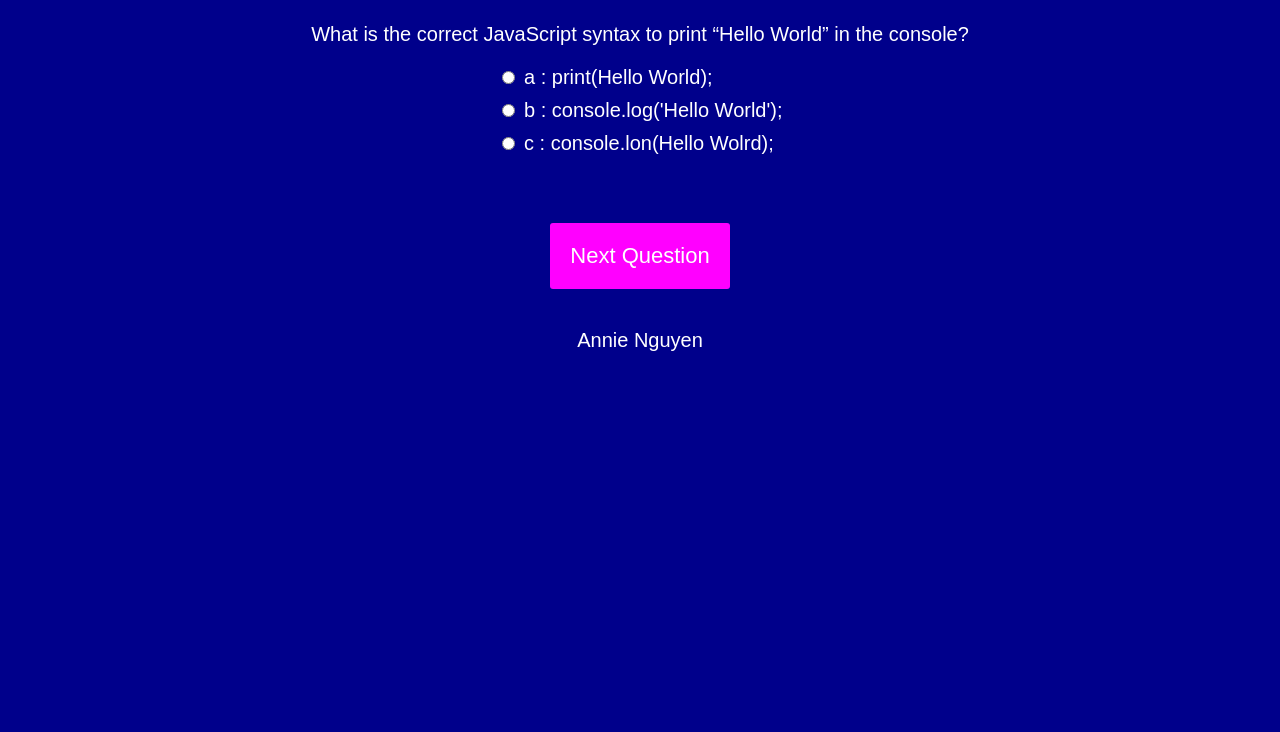
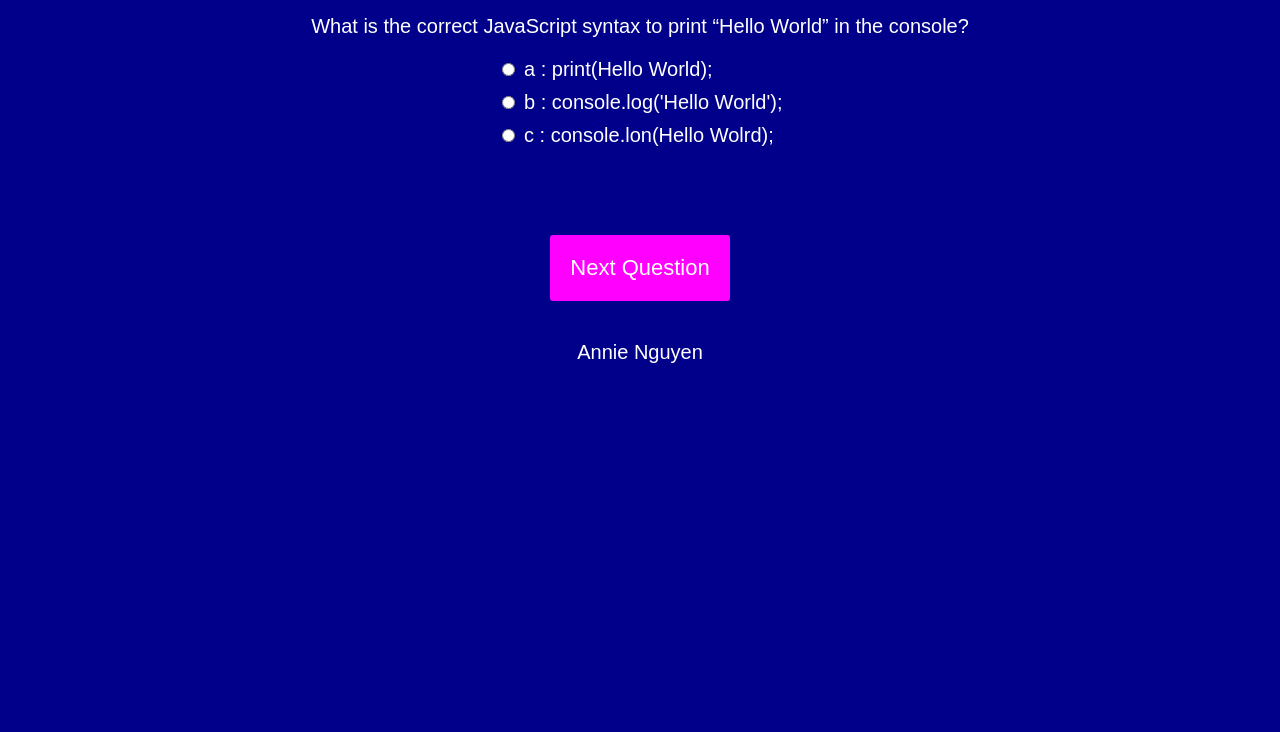
Before and after one commit to mnghinguyen/challenge4, a plain HTML site: page index.html in a window 1280 px wide. Shown: the part 68-800 px from the top of the page. Drawn offline with Linux system fonts and the light colour scheme.

Commit message:
edit margin

```diff
--- a/assets/styles.css
+++ b/assets/styles.css
@@ -62,3 +62,7 @@ button:hover{
     height: 200px;
     margin-top: 40px;
 }
+
+.container {
+    margin: 1em;
+}
--- a/index.html
+++ b/index.html
@@ -13,13 +13,14 @@
         <h1>
             Javascript Quiz
         </h1>
-        <div class="quiz-container">
+        <div id="results" class="container"></div>
+        <div class="quiz-container container">
             <div id="quiz"></div>
         </div>
         <button id="previous">Previous Question</button>
         <button id="next">Next Question</button>
         <button id="submit">Submit Quiz</button>
-        <div id="results"></div>
+
     </div>
   </body>
 
```
